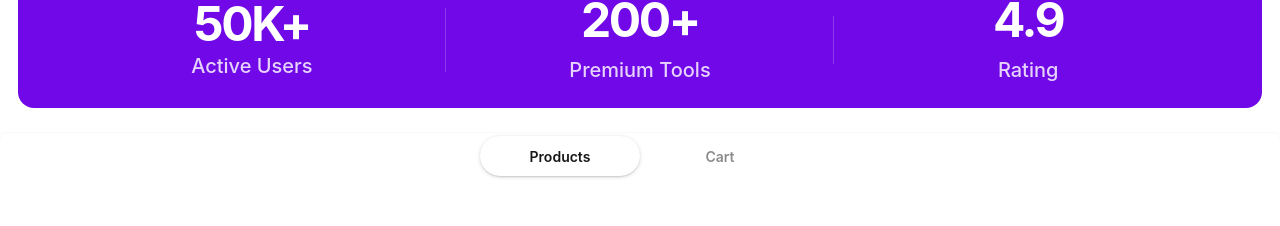
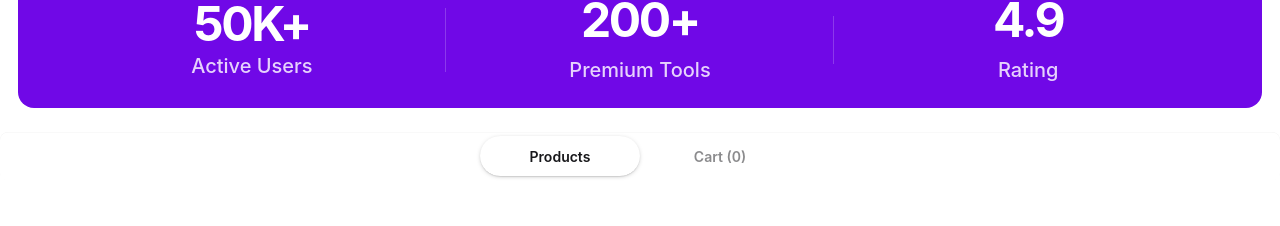
Before and after one commit to HeadExchange02/Digital-Tools-Platform, a React (Vite) app: page / in a window 1280 px wide. Shown: the part 972-1198 px from the top of the page. Built offline with nearby package versions, Linux system fonts and the light colour scheme.

Commit message:
UI show cart count

```diff
--- a/src/App.jsx
+++ b/src/App.jsx
@@ -23,7 +23,7 @@ function App() {
     <>
       <div>
 
-        <Navbar></Navbar>
+        <Navbar cartCount={cart.length}></Navbar>
         <Banner></Banner>
         <Stats></Stats>
 
@@ -31,7 +31,7 @@ function App() {
         <div>
           <div className="tabs tabs-box justify-center bg-transparent">
             <input type="radio" name="my_tabs_1" className="tab rounded-full font-semibold w-40" aria-label="Products" onClick={() => setActiveTab("product")} defaultChecked />
-            <input type="radio" name="my_tabs_1" className="tab rounded-full font-semibold w-40" aria-label="Cart" onClick={() => setActiveTab("cart")} />
+            <input type="radio" name="my_tabs_1" className="tab rounded-full font-semibold w-40" aria-label={`Cart (${cart.length})`} onClick={() => setActiveTab("cart")} />
           </div>
         </div>
 
--- a/src/Components/Cart.jsx
+++ b/src/Components/Cart.jsx
@@ -16,7 +16,7 @@ const Cart = ({ cart, setCart }) => {
     }
     return (
         <div className='w-8/12 mx-auto mt-6 space-y-3 mb-3'>
-            <h1 className='text-2xl text-center font-semibold '>Cart</h1>
+            <h1 className='text-2xl text-center font-semibold text-violet-500'>Cart - {cart.length}</h1>
             <div className='space-y-6 border border-violet-300 rounded-2xl p-5'>
 
                 {
```
